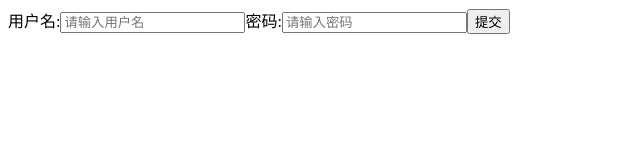
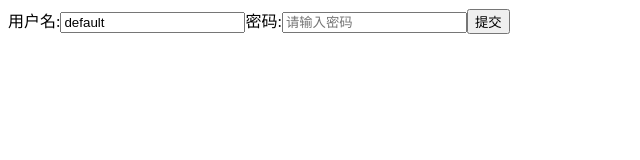
Before and after one commit to chengzhichao-1/form-nut, a React (Create React App) app: page / in a window 1280 px wide. Shown: the top 160 px of the page, without its empty margins (0-640 px from the left). Built offline with nearby package versions, Linux system fonts and the light colour scheme.

Commit message:
feat:完善useForm

```diff
--- a/package.json
+++ b/package.json
@@ -16,7 +16,7 @@
     "web-vitals": "^0.2.4"
   },
   "scripts": {
-    "start": "craco start",
+    "start": "set PORT=3001 && craco start",
     "build": "craco build",
     "test": "craco test"
   },
--- a/src/components/my-rc-field-form/Field.js
+++ b/src/components/my-rc-field-form/Field.js
@@ -1,25 +1,30 @@
 import React, { useContext, useEffect, useReducer, Fragment } from "react"
 import FieldContext from "./FieldContext";
 
-export default function Field({children, name, label}) {
+export default function Field(props) {
+  const {children, name, label} = props
   const form = useContext(FieldContext)
-
-  console.log("field children", children);
 
   const [, forceRerender] = useReducer(x => x + 1, 0)
 
   useEffect(() => {
-    const unRegisterFieldEntry = form.registerFieldEntry(name)
+    const unRegisterFieldEntity = form.registerFieldEntity({
+      props,
+      onStoreChange
+    })
     return () => {
-      unRegisterFieldEntry()
+      unRegisterFieldEntity()
     }
   }, [])
+
+  const onStoreChange = () => {
+    forceRerender()
+  }
 
   const childNodeProps = {
     value: form.getFieldValue(name),
     onChange: (e) => {
       form.setFieldValue(name, e.target.value)
-      forceRerender()
     }
   }
   const childNode = React.cloneElement(children, childNodeProps);
--- a/src/components/my-rc-field-form/Form.js
+++ b/src/components/my-rc-field-form/Form.js
@@ -1,19 +1,27 @@
 import React, { useRef } from "react"
 import FieldContext from "./FieldContext";
-import { useForm } from "./useForm";
+import useForm from "./useForm";
 
-export default function Form({children, form}) {
+export default function Form({children, form, onFinish, onFinishFailed}, ref) {
   console.log("form children", children);
-  const formStore = useRef(useForm()[0])
+  const [formInstance] = useForm(form)
+
+  React.useImperativeHandle(ref, () => formInstance);
+
+  formInstance.setCallbacks({
+    onFinish,
+    onFinishFailed,
+  });
 
   const onSubmit = (e) => {
     e.preventDefault()
-    console.log("form state:", formStore.current.getFieldsValue());
+    formInstance.submit()
+    console.log("form state:", formInstance.getFieldsValue());
   }
 
   return (
     <form onSubmit={onSubmit}>
-      <FieldContext.Provider value={form ?? formStore.current}>
+      <FieldContext.Provider value={formInstance}>
         {children}
       </FieldContext.Provider>
     </form>
--- a/src/components/my-rc-field-form/index.js
+++ b/src/components/my-rc-field-form/index.js
@@ -1,9 +1,15 @@
-import Form from "./Form"
-import _Field from "./Field"
-import { useForm } from "./useForm"
+import React from "react"
+import _Form from "./Form"
+import Field from "./Field"
+import useForm from "./useForm"
 
+const Form = React.forwardRef(_Form)
+Form.Field = Field
 Form.useForm = useForm
 
-export const Field = _Field
+export {
+  Field,
+  useForm
+}
 
 export default Form
--- a/src/components/my-rc-field-form/useForm.js
+++ b/src/components/my-rc-field-form/useForm.js
@@ -1,29 +1,95 @@
+import React from 'react'
+
 export class FormStore {
   constructor() {
     this.store = {}
-    this.fieldEntries = []
+    this.fieldEntities = []
+    this.callbacks = []
   }
-  getFieldsValue() {
+  getFieldsValue = () => {
     return this.store
   }
-  getFieldValue(name) {
-    return this.store[name]
+  getFieldValue = (name) => {
+    return this.store[name] ?? ''
   }
-  setFieldValue(name, value) {
+  setFieldValue = (name, value) => {
+    if (value === this.store[name]) return
     this.store[name] = value
+    const entity = this.fieldEntities.find(entity => entity.props.name === name)
+    entity?.onStoreChange()
   }
-  registerFieldEntry(name, entry) {
-    this.store[name] = undefined
-    // if (this.fieldEntries.findIndex(item => item === entry) === -1) {
-    //   this.fieldEntries.push(entry)
-    // }
+  setFieldsValue = (newStore) => {
+    this.store = {...this.store, ...newStore}
+    this.fieldEntities.forEach((entity) => {
+      Object.keys(newStore).forEach((k) => {
+        if (k === entity.props.name) {
+          entity.onStoreChange();
+        }
+      });
+    });
+  }
+  registerFieldEntity = (entity) => {
+    this.fieldEntities.push(entity)
     return () => {
-      delete this.store[name]
-      // this.fieldEntries = this.fieldEntries.filter(item => item !== entry)
+      delete this.store[entity.props.name]
+      this.fieldEntities = this.fieldEntities.filter(item => item !== entity)
     }
   }
+  validate = () => {
+    // 简单校验rule.required
+    const errorFields = []
+    this.fieldEntities.forEach(entity => {
+      const errorField = {
+        name: [entity.props.name],
+        errors: []
+      }
+      entity.props?.rules?.forEach(rule => {
+        if (rule.required && (this.store[entity.props.name] === "" || this.store[entity.props.name] === undefined)) {
+          errorField.errors.push(rule.message)
+        }
+      })
+      if (errorField.errors.length !== 0) {
+        errorFields.push(errorField)
+      }
+    })
+    return errorFields
+  }
+  submit = () => {
+    const { onFinish, onFinishFailed } = this.callbacks
+    const errorFields = this.validate()
+    if (errorFields.length === 0) {
+      onFinish && onFinish(this.store)
+    } else {
+      onFinishFailed && onFinishFailed({values: this.store, errorFields})
+    }
+  }
+  setCallbacks = (callbacks) => {
+    this.callbacks = {...this.callbacks, ...callbacks}
+  }
+
+  getForm = () => {
+    return {
+      getFieldsValue: this.getFieldsValue,
+      getFieldValue: this.getFieldValue,
+      setFieldsValue: this.setFieldsValue,
+      setFieldValue: this.setFieldValue,
+      registerFieldEntity: this.registerFieldEntity,
+      submit: this.submit,
+      setCallbacks: this.setCallbacks,
+    };
+  };
 }
 
-export function useForm() {
-  return [new FormStore()]
+export default function useForm(form) {
+  const formRef = React.useRef(null)
+
+  if (!formRef.current) {
+    if (form) {
+      formRef.current = form
+    } else {
+      formRef.current = new FormStore().getForm()
+    }
+  }
+
+  return [formRef.current]
 }
--- a/src/pages/MyRCFieldForm.js
+++ b/src/pages/MyRCFieldForm.js
@@ -2,10 +2,16 @@ import React from "react";
 import Form, { Field } from "../components/my-rc-field-form";
 
 export default function MyRCFieldForm() {
-  const [form] = Form.useForm()
+  const [form] = Form.useForm();
+
+  React.useEffect(() => {
+    console.log("form", form); //sy-log
+    form.setFieldsValue({ username: "default" });
+  }, []);
+
   return (
-    <Form>
-      <Field form={form} label="用户名" name="username">
+    <Form form={form}>
+      <Field label="用户名" name="username">
         <input placeholder="请输入用户名" />
       </Field>
       <Field label="密码" name="password">
```
